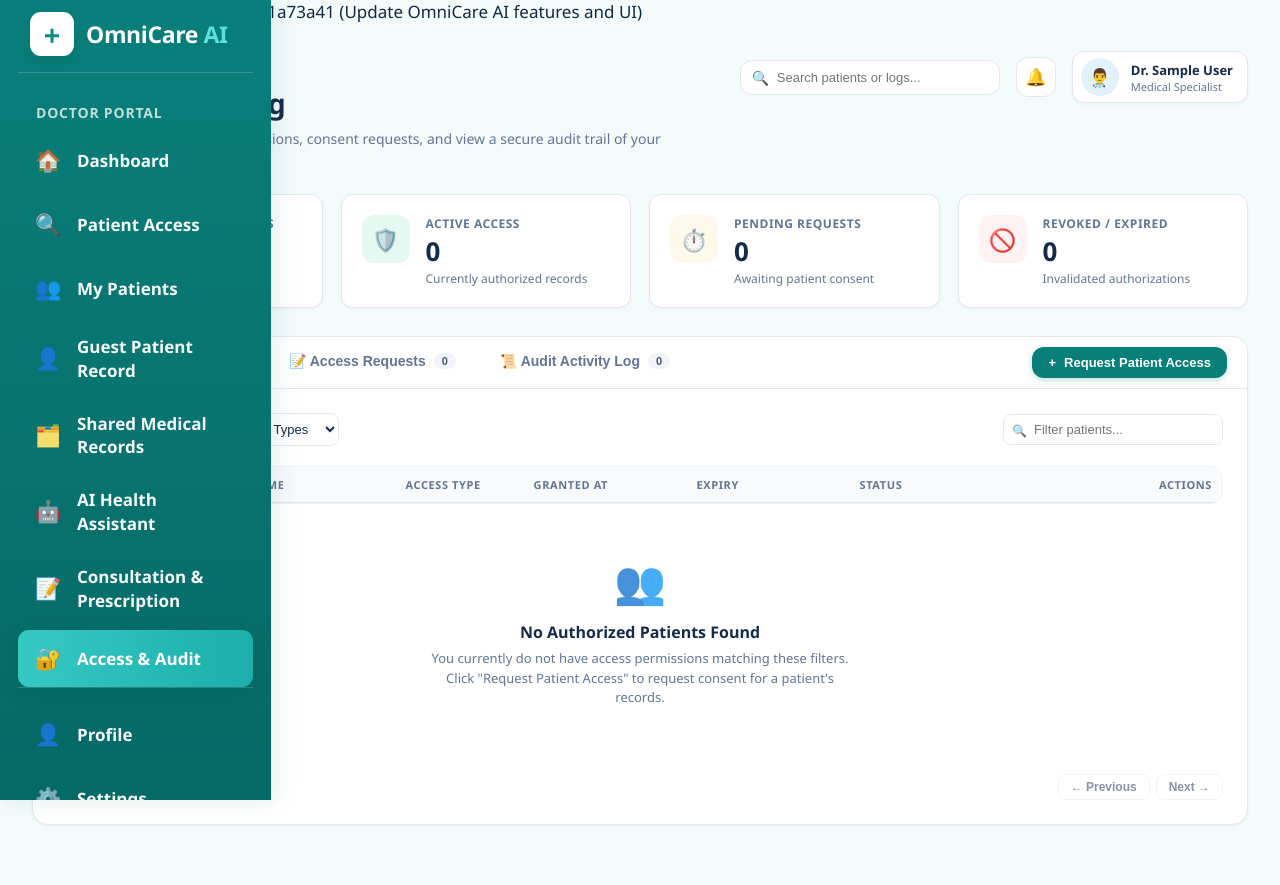
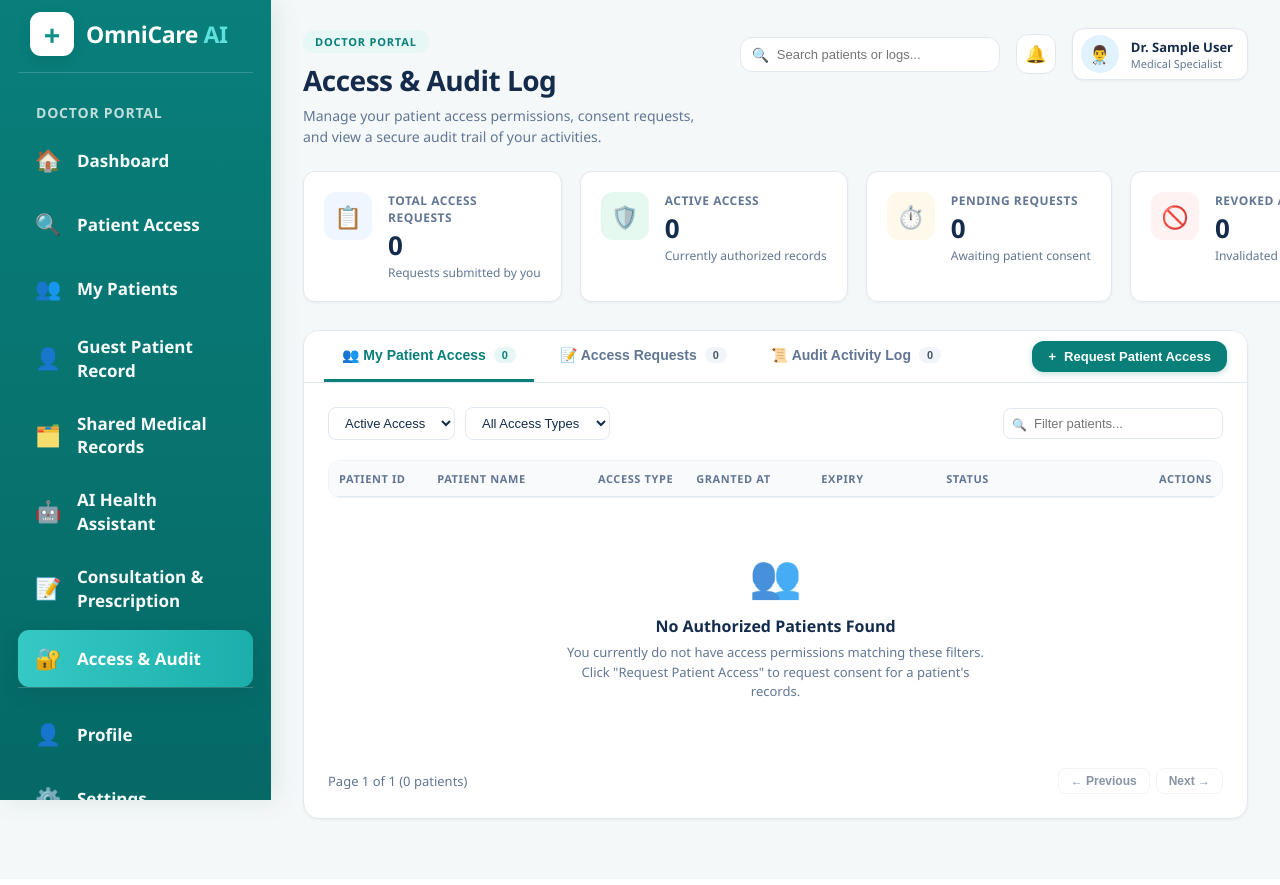
Before and after one commit to Pragadeshwaran05/OmniCare-AI, a Flask app: page /doctor/access-audit in a window 1280 px wide. After the commit the page ends 821 px from the top, so only its background shows below. Run offline with Flask 3, Linux system fonts and the light colour scheme; the visitor is signed in with stand-in values (Sample User, id 1); data that the repository does not hold is empty; parts of the project's set-up code (start-up, migrations or seed data) failed here and were passed over.

Commit message:
Update OmniCare AI features and UI

```diff
--- a/templates/doctor_base.html
+++ b/templates/doctor_base.html
@@ -14,8 +14,7 @@
     </title>
 
 
-<<<<<<< HEAD
-        <!-- Theme & Sidebar Immediate Pre-render Script -->
+    <!-- Theme & Sidebar Immediate Pre-render Script -->
     <script>
         (function() {
             try {
@@ -36,8 +35,6 @@
         })();
     </script>
 
-=======
->>>>>>> 1a73a41 (Update OmniCare AI features and UI)
     <!-- =================================================
          COMMON NAVIGATION CSS
          ================================================= -->
@@ -72,18 +69,6 @@
 
     <style>
 
-<<<<<<< HEAD
-        * {
-            box-sizing: border-box;
-        }
-
-        body {
-
-            margin: 0;
-
-            padding: 0;
-
-=======
         *, *::before, *::after {
             box-sizing: border-box;
         }
@@ -92,20 +77,17 @@
         body {
             margin: 0;
             padding: 0;
->>>>>>> 1a73a41 (Update OmniCare AI features and UI)
             font-family:
                 "Segoe UI",
                 Arial,
                 sans-serif;
-<<<<<<< HEAD
-
             background: #f4f8f8;
-
+            max-width: 100%;
+            overflow-x: hidden;
         }
 
-
-                /* =============================================
-           /* COMPACT SIDEBAR MODE */
+        /* =============================================
+           COMPACT SIDEBAR MODE
            ============================================= */
         @media (min-width: 701px) {
             html.sidebar-compact .doctor-sidebar {
@@ -195,28 +177,11 @@
             background: #111c2d !important;
         }
 
-=======
-            background: #f4f8f8;
-            max-width: 100%;
-            overflow-x: hidden;
-        }
-
-
->>>>>>> 1a73a41 (Update OmniCare AI features and UI)
         /* =============================================
            MAIN CONTENT
            ============================================= */
 
         .doctor-main {
-<<<<<<< HEAD
-
-            margin-left: 271px;
-
-            min-height: 100vh;
-
-            background: #f4f8f8;
-
-=======
             margin-left: 271px;
             min-height: 100vh;
             background: #f4f8f8;
@@ -233,7 +198,6 @@
             .doctor-main {
                 margin-left: 250px;
             }
->>>>>>> 1a73a41 (Update OmniCare AI features and UI)
         }
 
 
@@ -242,21 +206,6 @@
            ============================================= */
 
         @media (max-width: 700px) {
-<<<<<<< HEAD
-
-            .doctor-main {
-
-                margin-left: 0 !important;
-
-                padding-top: 58px;
-
-                padding-bottom: 75px;
-
-                min-height: 100vh;
-
-            }
-
-=======
             .doctor-main {
                 margin-left: 0 !important;
                 padding-top: 58px;
@@ -267,7 +216,6 @@
                 box-sizing: border-box;
                 overflow-x: hidden;
             }
->>>>>>> 1a73a41 (Update OmniCare AI features and UI)
         }
 
     </style>
```
Also changed, not shown: scratch/doctor_profiles.json (+2 -7 lines), tests/test_doctor_profile.py (+38 -0 lines), 1 other file.
